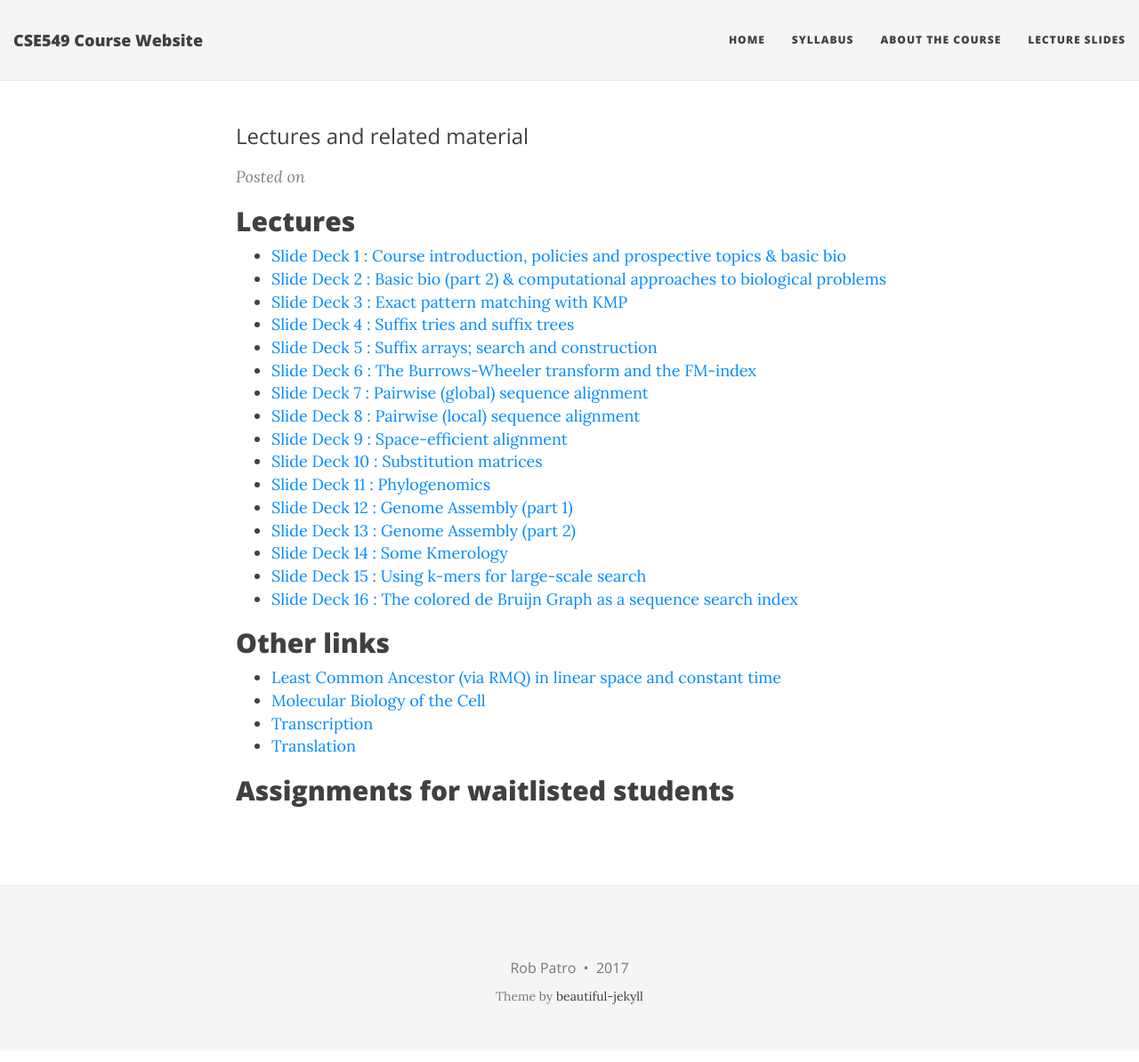
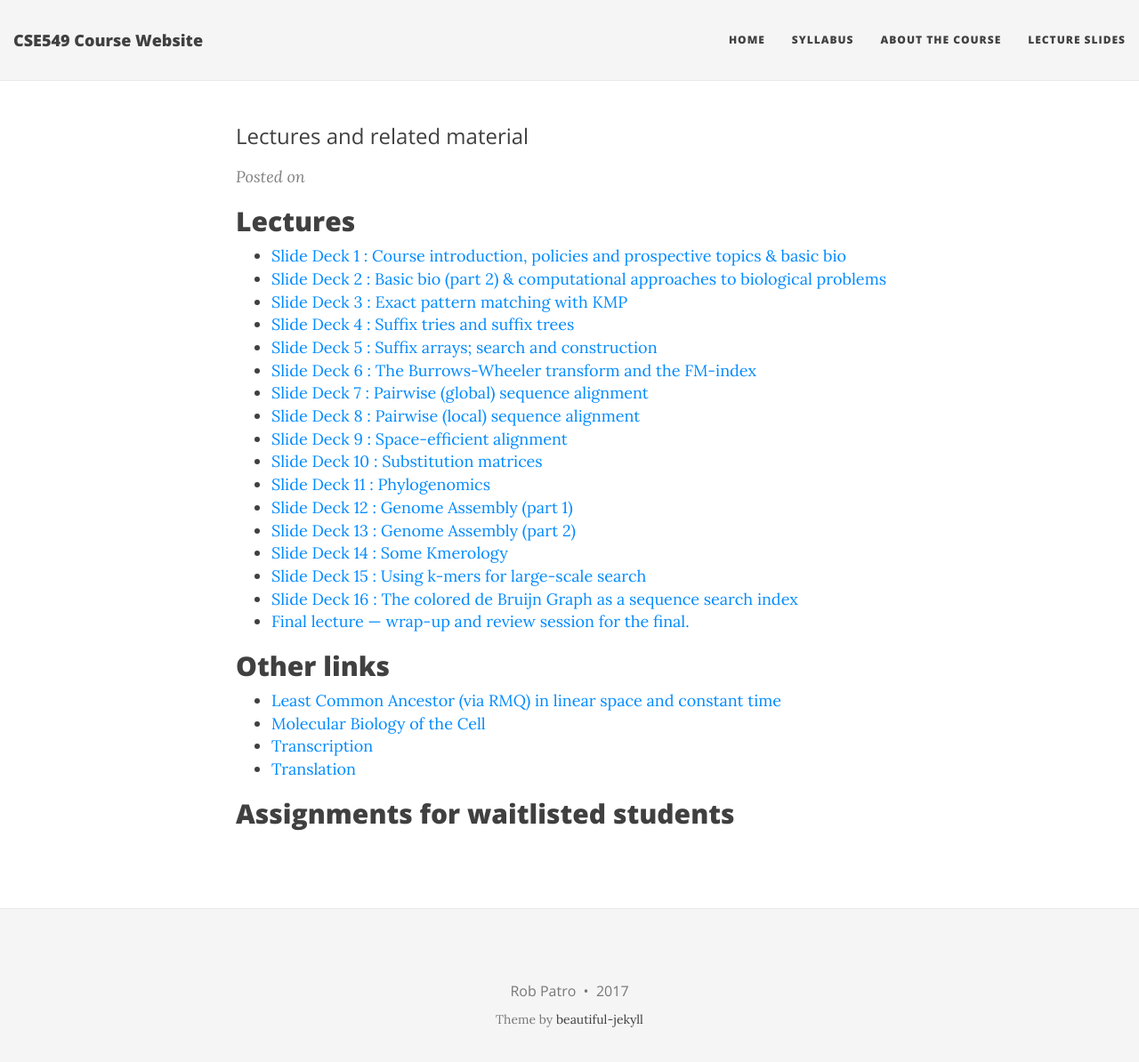
Before and after one commit to rob-p/CSE549F17, a Jekyll site: the page built from lectures.md, in a window 1280 px wide and 1207 px high. Shown: the top 1194 px of the window at 89% size. Built offline with Jekyll 4.4.1, drawn with Linux system fonts in a browser that asks for light colours; nearby versions of some CDN libraries.

Commit message:
add final lecture

```diff
--- a/lectures.md
+++ b/lectures.md
@@ -22,6 +22,7 @@ subtitle: Lectures and related material
  * [Slide Deck 14 : Some Kmerology][14]
  * [Slide Deck 15 : Using k-mers for large-scale search][15]
  * [Slide Deck 16 : The colored de Bruijn Graph as a sequence search index][16]
+ * [Final lecture --- wrap-up and review session for the final.][17]
 
 {::comment}
 
```
Also changed, not shown: other parts of lectures.md (+1 -0 lines), 1 other file.
